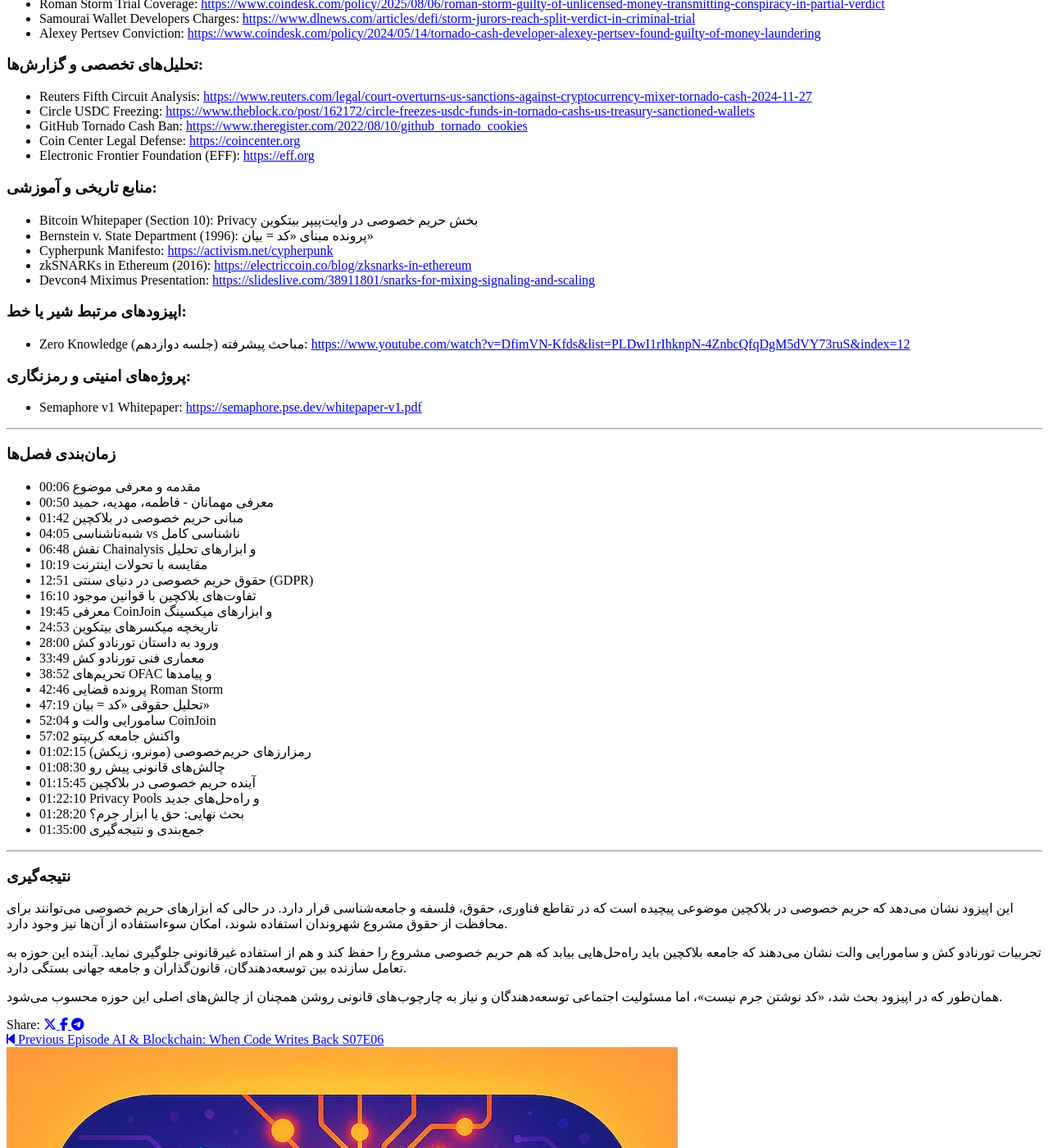
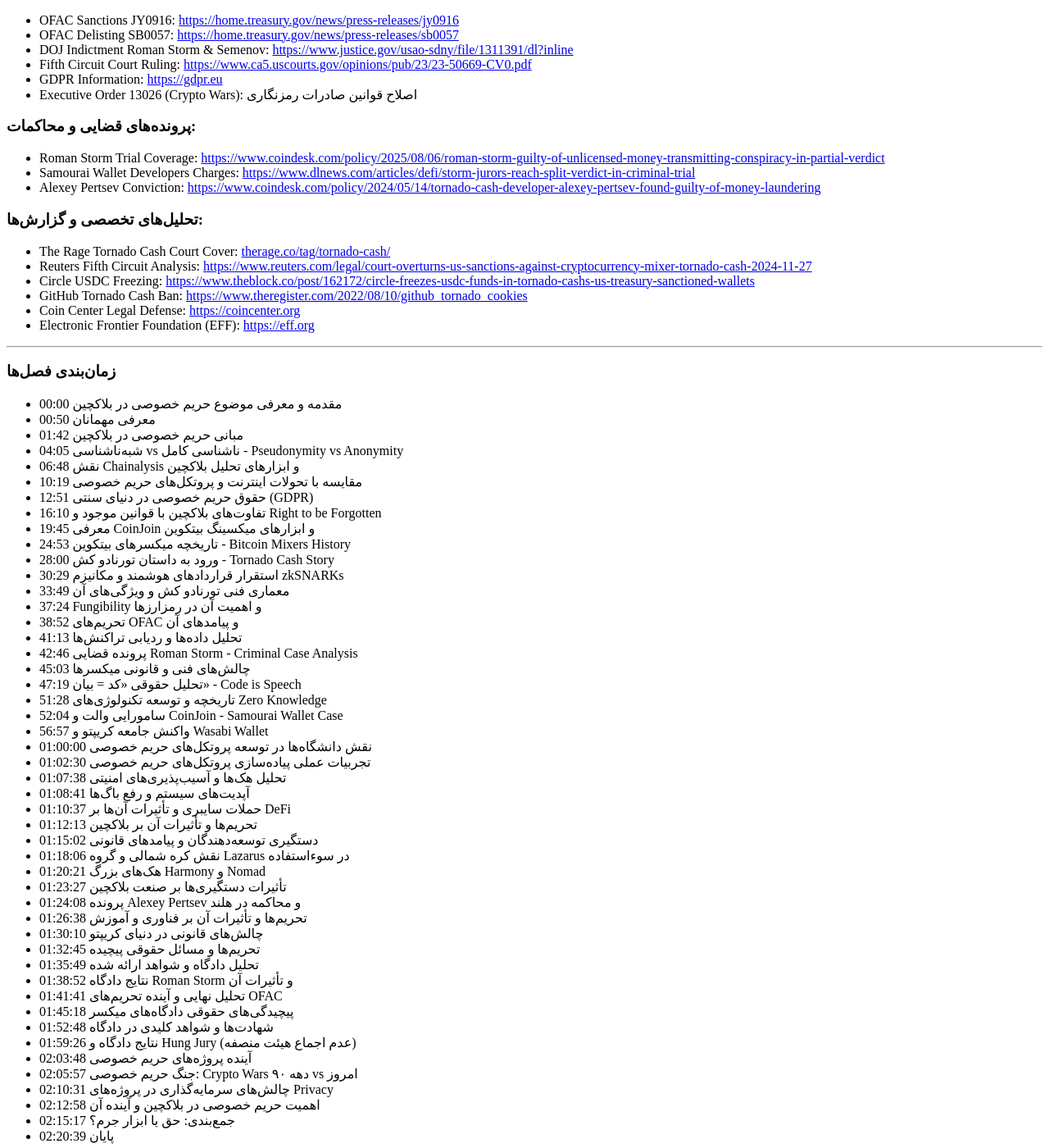
Before and after one commit to shiryakhat/website, a Jekyll site: the page built from _posts/2025-08-10-privacy-blockchain-right-or-crime-tool.md, in a window 1280 px wide and 1400 px high, scrolled down 2842 px. Shown: the whole window at 82% size. Built offline with Jekyll 4.4.1, drawn with Linux system fonts in a browser that asks for light colours; comment, search, counter and statistics services are not loaded; some of the changed text lies outside the part shown.

Commit message:
description updates + youtube link + chapters

```diff
--- a/_posts/2025-08-10-privacy-blockchain-right-or-crime-tool.md
+++ b/_posts/2025-08-10-privacy-blockchain-right-or-crime-tool.md
@@ -9,7 +9,7 @@
 permalink: /:year/:month/:title:output_ext
 description: "در این اپیزود از پادکست شیر یا خط، به بررسی عمیق مفهوم حریم خصوصی در بلاکچین می‌پردازیم. از مبانی فنی و فلسفی حریم خصوصی تا داستان‌های جنجالی تورنادو کش و سامورایی والت، سفری کامل در دنیای پیچیده حریم خصوصی دیجیتال خواهیم داشت. آیا حریم خصوصی یک حق بنیادین است یا ابزاری برای مجرمان؟"
 
-youtube: PLACEHOLDER_YOUTUBE_LINK
+youtube: https://youtu.be/QIr6ghLxJaM
 
 soundcloud: PLACEHOLDER_SOUNDCLOUD_LINK
 
@@ -33,7 +33,7 @@
 
 ## توضیحات اپیزود
 
-این اپیزود با حضور فاطمه (وکیل دادگستری متخصص بلاکچین در سوئیس)، مهدیه (کارشناس حریم خصوصی)، و حمید (توسعه‌دهنده بلاکچین)، نگاهی جامع و چندبعدی به مسئله حریم خصوصی در بلاکچین دارد. از مبانی فنی شبه‌ناشناسی (pseudonymity) در بیتکوین و اتریوم گرفته تا تحلیل دقیق پرونده‌های قضایی تورنادو کش و سامورایی والت، همه جنبه‌های این موضوع پیچیده بررسی می‌شود.
+این اپیزود با حضور شایان (دکترای سیستم های اطلاعاتی و کارشناس امنیت بلاکچین)٫ فاطمه (وکیل متخصص بلاکچین در سوئیس)، مهدیه (توسعه‌دهنده قرارداد هوشمند)، و حمید (توسعه‌دهنده بلاکچین)، نگاهی جامع و چندبعدی به مسئله حریم خصوصی در بلاکچین دارد. از مبانی فنی شبه‌ناشناسی (pseudonymity) در بیتکوین و اتریوم گرفته تا تحلیل دقیق پرونده‌ی قضایی تورنادو کش و سامورایی والت، همه جنبه‌های این موضوع پیچیده بررسی می‌شود.
 
 گفتگو با مقایسه حقوق حریم خصوصی در دنیای سنتی (مانند GDPR در اروپا) و چالش‌های بلاکچین آغاز می‌شود. سپس به تحلیل عمیق ابزارهای حریم خصوصی مانند میکسرها، CoinJoin، و رمزارزهای حریم‌خصوصی مثل مونرو و زیکش می‌پردازد.
 
@@ -70,11 +70,20 @@
 ## **حاضران در این قسمت:**
 
 * شایان اسکندری: [shayan.es](https://shayan.es)
-* فاطمه: وکیل دادگستری متخصص بلاکچین در سوئیس
-* مهدیه امیری:
+* فاطمه فنی‌زاده: [x.com/Fatalmeh](https://x.com/Fatalmeh)
+* مهدیه امیری: [linkedin.com/in/mahdieh-amiri-blockchain](https://www.linkedin.com/in/mahdieh-amiri-blockchain)
 * حمید باطنی: [x.com/n3wbateni](https://x.com/n3wbateni)
 
 ## منابع و لینک‌های ذکرشده
+
+### منابع تاریخی و آموزشی:
+- جلسه دوازدهم - Zero Knowledge و مباحث پیشرفته ۲ - دوره ۱۴۰۲: [https://www.youtube.com/watch?v=DfimVN-Kfds&list=PLDwI1rIhknpN-4ZnbcQfqDgM5dVY73ruS&index=12](https://www.youtube.com/watch?v=DfimVN-Kfds&list=PLDwI1rIhknpN-4ZnbcQfqDgM5dVY73ruS&index=12)
+- Bitcoin Whitepaper (Section 10): Privacy بخش حریم خصوصی در وایت‌پیپر بیتکوین
+- Bernstein v. State Department (1996): پرونده مبنای «کد = بیان»
+- Cypherpunk Manifesto: [https://activism.net/cypherpunk](https://activism.net/cypherpunk)
+- zkSNARKs in Ethereum (2016): [https://electriccoin.co/blog/zksnarks-in-ethereum](https://electriccoin.co/blog/zksnarks-in-ethereum)
+- Devcon4 Miximus Presentation: [https://slideslive.com/38911801/snarks-for-mixing-signaling-and-scaling](https://slideslive.com/38911801/snarks-for-mixing-signaling-and-scaling)
+
 
 ### پروژه‌ها و پروتکل‌ها:
 - Tornado Cash Wikipedia: [https://en.wikipedia.org/wiki/Tornado_Cash](https://en.wikipedia.org/wiki/Tornado_Cash)
@@ -101,54 +111,66 @@
 - Alexey Pertsev Conviction: [https://www.coindesk.com/policy/2024/05/14/tornado-cash-developer-alexey-pertsev-found-guilty-of-money-laundering](https://www.coindesk.com/policy/2024/05/14/tornado-cash-developer-alexey-pertsev-found-guilty-of-money-laundering)
 
 ### تحلیل‌های تخصصی و گزارش‌ها:
+- The Rage Tornado Cash Court Cover: [therage.co/tag/tornado-cash/](https://www.therage.co/tag/tornado-cash/)
 - Reuters Fifth Circuit Analysis: [https://www.reuters.com/legal/court-overturns-us-sanctions-against-cryptocurrency-mixer-tornado-cash-2024-11-27](https://www.reuters.com/legal/court-overturns-us-sanctions-against-cryptocurrency-mixer-tornado-cash-2024-11-27)
 - Circle USDC Freezing: [https://www.theblock.co/post/162172/circle-freezes-usdc-funds-in-tornado-cashs-us-treasury-sanctioned-wallets](https://www.theblock.co/post/162172/circle-freezes-usdc-funds-in-tornado-cashs-us-treasury-sanctioned-wallets)
 - GitHub Tornado Cash Ban: [https://www.theregister.com/2022/08/10/github_tornado_cookies](https://www.theregister.com/2022/08/10/github_tornado_cookies)
 - Coin Center Legal Defense: [https://coincenter.org](https://coincenter.org)
 - Electronic Frontier Foundation (EFF): [https://eff.org](https://eff.org)
 
-### منابع تاریخی و آموزشی:
-- Bitcoin Whitepaper (Section 10): Privacy بخش حریم خصوصی در وایت‌پیپر بیتکوین
-- Bernstein v. State Department (1996): پرونده مبنای «کد = بیان»
-- Cypherpunk Manifesto: [https://activism.net/cypherpunk](https://activism.net/cypherpunk)
-- zkSNARKs in Ethereum (2016): [https://electriccoin.co/blog/zksnarks-in-ethereum](https://electriccoin.co/blog/zksnarks-in-ethereum)
-- Devcon4 Miximus Presentation: [https://slideslive.com/38911801/snarks-for-mixing-signaling-and-scaling](https://slideslive.com/38911801/snarks-for-mixing-signaling-and-scaling)
-
-### اپیزودهای مرتبط شیر یا خط:
-- Zero Knowledge مباحث پیشرفته (جلسه دوازدهم): [https://www.youtube.com/watch?v=DfimVN-Kfds&list=PLDwI1rIhknpN-4ZnbcQfqDgM5dVY73ruS&index=12](https://www.youtube.com/watch?v=DfimVN-Kfds&list=PLDwI1rIhknpN-4ZnbcQfqDgM5dVY73ruS&index=12)
-
-### پروژه‌های امنیتی و رمزنگاری:
-- Semaphore v1 Whitepaper: [https://semaphore.pse.dev/whitepaper-v1.pdf](https://semaphore.pse.dev/whitepaper-v1.pdf)
-
-
-
 ---
 
 ### زمان‌بندی فصل‌ها
 
-- 00:06 مقدمه و معرفی موضوع
-- 00:50 معرفی مهمانان - فاطمه، مهدیه، حمید
+
+- 00:00 مقدمه و معرفی موضوع حریم خصوصی در بلاکچین
+- 00:50 معرفی مهمانان
 - 01:42 مبانی حریم خصوصی در بلاکچین
-- 04:05 شبه‌ناشناسی vs ناشناسی کامل
-- 06:48 نقش Chainalysis و ابزارهای تحلیل
-- 10:19 مقایسه با تحولات اینترنت
+- 04:05 شبه‌ناشناسی vs ناشناسی کامل - Pseudonymity vs Anonymity
+- 06:48 نقش Chainalysis و ابزارهای تحلیل بلاکچین
+- 10:19 مقایسه با تحولات اینترنت و پروتکل‌های حریم خصوصی
 - 12:51 حقوق حریم خصوصی در دنیای سنتی (GDPR)
-- 16:10 تفاوت‌های بلاکچین با قوانین موجود
-- 19:45 معرفی CoinJoin و ابزارهای میکسینگ
-- 24:53 تاریخچه میکسرهای بیتکوین
-- 28:00 ورود به داستان تورنادو کش
-- 33:49 معماری فنی تورنادو کش
-- 38:52 تحریم‌های OFAC و پیامدها
-- 42:46 پرونده قضایی Roman Storm
-- 47:19 تحلیل حقوقی «کد = بیان»
-- 52:04 سامورایی والت و CoinJoin
-- 57:02 واکنش جامعه کریپتو
-- 01:02:15 رمزارزهای حریم‌خصوصی (مونرو، زیکش)
-- 01:08:30 چالش‌های قانونی پیش رو
-- 01:15:45 آینده حریم خصوصی در بلاکچین
-- 01:22:10 Privacy Pools و راه‌حل‌های جدید
-- 01:28:20 بحث نهایی: حق یا ابزار جرم؟
-- 01:35:00 جمع‌بندی و نتیجه‌گیری
+- 16:10 تفاوت‌های بلاکچین با قوانین موجود و Right to be Forgotten
+- 19:45 معرفی CoinJoin و ابزارهای میکسینگ بیتکوین
+- 24:53 تاریخچه میکسرهای بیتکوین - Bitcoin Mixers History
+- 28:00 ورود به داستان تورنادو کش - Tornado Cash Story
+- 30:29 استقرار قراردادهای هوشمند و مکانیزم zkSNARKs
+- 33:49 معماری فنی تورنادو کش و ویژگی‌های آن
+- 37:24 Fungibility و اهمیت آن در رمزارزها
+- 38:52 تحریم‌های OFAC و پیامدهای آن
+- 41:13 تحلیل داده‌ها و ردیابی تراکنش‌ها
+- 42:46 پرونده قضایی Roman Storm - Criminal Case Analysis
+- 45:03 چالش‌های فنی و قانونی میکسرها
+- 47:19 تحلیل حقوقی «کد = بیان» - Code is Speech
+- 51:28 تاریخچه و توسعه تکنولوژی‌های Zero Knowledge
+- 52:04 سامورایی والت و CoinJoin - Samourai Wallet Case
+- 56:57 واکنش جامعه کریپتو و Wasabi Wallet
+- 01:00:00 نقش دانشگاه‌ها در توسعه پروتکل‌های حریم خصوصی
+- 01:02:30 تجربیات عملی پیاده‌سازی پروتکل‌های حریم خصوصی
+- 01:07:38 تحلیل هک‌ها و آسیب‌پذیری‌های امنیتی
+- 01:08:41 آپدیت‌های سیستم و رفع باگ‌ها
+- 01:10:37 حملات سایبری و تأثیرات آن‌ها بر DeFi
+- 01:12:13 تحریم‌ها و تأثیرات آن بر بلاکچین
+- 01:15:02 دستگیری توسعه‌دهندگان و پیامدهای قانونی
+- 01:18:06 نقش کره شمالی و گروه Lazarus در سوءاستفاده
+- 01:20:21 هک‌های بزرگ Harmony و Nomad
+- 01:23:27 تأثیرات دستگیری‌ها بر صنعت بلاکچین
+- 01:24:08 پرونده Alexey Pertsev و محاکمه در هلند
+- 01:26:38 تحریم‌ها و تأثیرات آن بر فناوری و آموزش
+- 01:30:10 چالش‌های قانونی در دنیای کریپتو
+- 01:32:45 تحریم‌ها و مسائل حقوقی پیچیده
+- 01:35:49 تحلیل دادگاه و شواهد ارائه شده
+- 01:38:52 نتایج دادگاه Roman Storm و تأثیرات آن
+- 01:41:41 تحلیل نهایی و آینده تحریم‌های OFAC
+- 01:45:18 پیچیدگی‌های حقوقی دادگاه‌های میکسر
+- 01:52:48 شهادت‌ها و شواهد کلیدی در دادگاه
+- 01:59:26 نتایج دادگاه و Hung Jury (عدم اجماع هیئت منصفه)
+- 02:03:48 آینده پروژه‌های حریم خصوصی
+- 02:05:57 جنگ حریم خصوصی: Crypto Wars دهه ۹۰ vs امروز
+- 02:10:31 چالش‌های سرمایه‌گذاری در پروژه‌های Privacy
+- 02:12:58 اهمیت حریم خصوصی در بلاکچین و آینده آن
+- 02:15:17 جمع‌بندی: حق یا ابزار جرم؟
+- 02:20:39 پایان
 
 ---
 
```
Also changed, not shown: other parts of _posts/2025-08-10-privacy-blockchain-right-or-crime-tool.md (+2 -1 lines).
